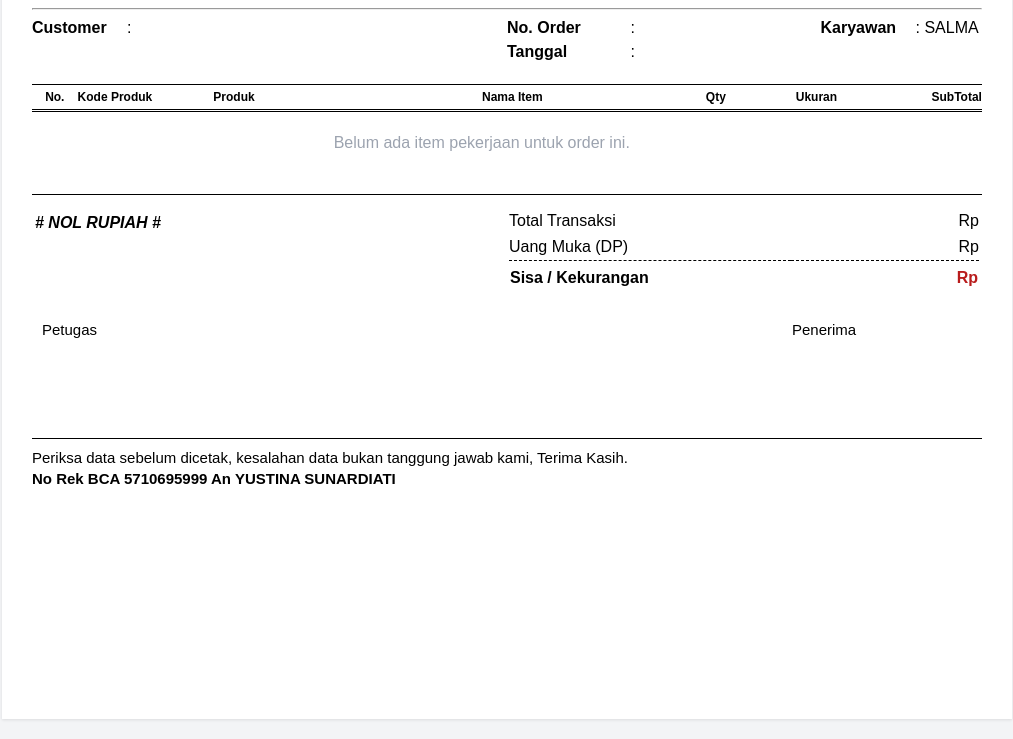
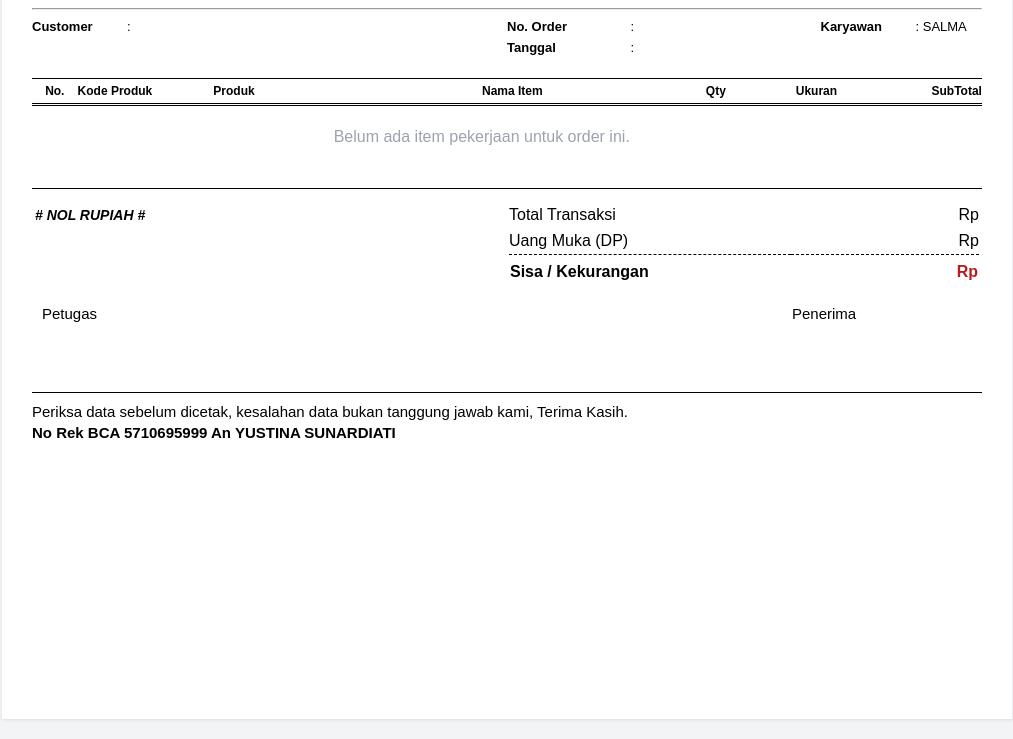
Before and after one commit to olookdev/Software_DSI, a Django app: template inventory/templates/inventory/faktur_order.html in a window 1280 px wide. Shown: the part 162-901 px from the top of the page, without its empty margins (133-1146 px from the left). Run offline with Django 5.2, Linux system fonts and the light colour scheme; the template is opened without the code that fills it, so the values that code supplies are empty.

Commit message:
fix font size + margin di faktur order

```diff
--- a/inventory/templates/inventory/faktur_order.html
+++ b/inventory/templates/inventory/faktur_order.html
@@ -210,16 +210,15 @@
         <hr>
 
         <table class="info-section">
-            <tr>
+            <tr style = "font-size: 13px;">
                 <td class="label-bold" style="width: 10%;">Customer</td>
                 <td style="width: 40%;">: {{ order.customer }}</td>
-
                 <td class="label-bold" style="width: 13%;">No. Order</td>
                 <td style="width: 20%;">: {{ order.no_order }}</td>
                 <td class="label-bold" style="width: 10%;">Karyawan</td>
                 <td style="width: 7%;">: SALMA </td>
             </tr>
-            <tr>
+            <tr style = "font-size: 13px;">
                 <td></td>
                 <td></td>
                 <td class="label-bold">Tanggal</td>
@@ -265,7 +264,7 @@
 
         <table class="footer-grid" style="width: 100%; margin-top: 20px; border-top: 1px solid #000000; padding-top: 10px;">
             <tr>
-                <td class="terbilang-box" style="font-style: italic; font-weight: bold; text-transform: uppercase; font-size: 20pxpx; width: 50%; vertical-align: top; padding-top: 5px; padding-right: 15px; line-height: 1.4;">
+                <td class="terbilang-box" style="font-style: italic; font-weight: bold; text-transform: uppercase; font-size: 14px; width: 50%; vertical-align: top; padding-top: 5px; padding-right: 15px; line-height: 1.4;">
                     {{ order.total_harga|terbilang_rupiah }}
                 </td>
 
@@ -294,7 +293,7 @@
             </tr>
         </table>
 
-        <div class="signature-section" style="display: flex; justify-content: space-between; width: 100%; margin-top: 30px; margin-bottom: 40px; padding: 0 10px;">
+        <div class="signature-section" style="display: flex; justify-content: space-between; width: 100%; margin-top: 20px; margin-bottom: 10px; padding: 0 10px;">
             <div class="sig-block" style="width: 200px; text-align: left;">
                 <p style="margin: 0; font-size: 15px;">Petugas</p>
                 <div class="sig-space" style="height: 60px;"></div>
@@ -306,7 +305,7 @@
             </div>
         </div>
 
-        <div class="note-periksa" style="border-top: 1px solid #000000; padding-top: 8px; margin-top: 15px; font-size: 15px; line-height: 1.4; text-align: left;">
+        <div class="note-periksa" style="border-top: 1px solid #000000; padding-top: 8px; margin-top: 5px; font-size: 15px; line-height: 1.4; text-align: left;">
             Periksa data sebelum dicetak, kesalahan data bukan tanggung jawab kami, Terima Kasih.<br>
             <strong>No Rek BCA 5710695999 An YUSTINA SUNARDIATI</strong>
         </div>
```
